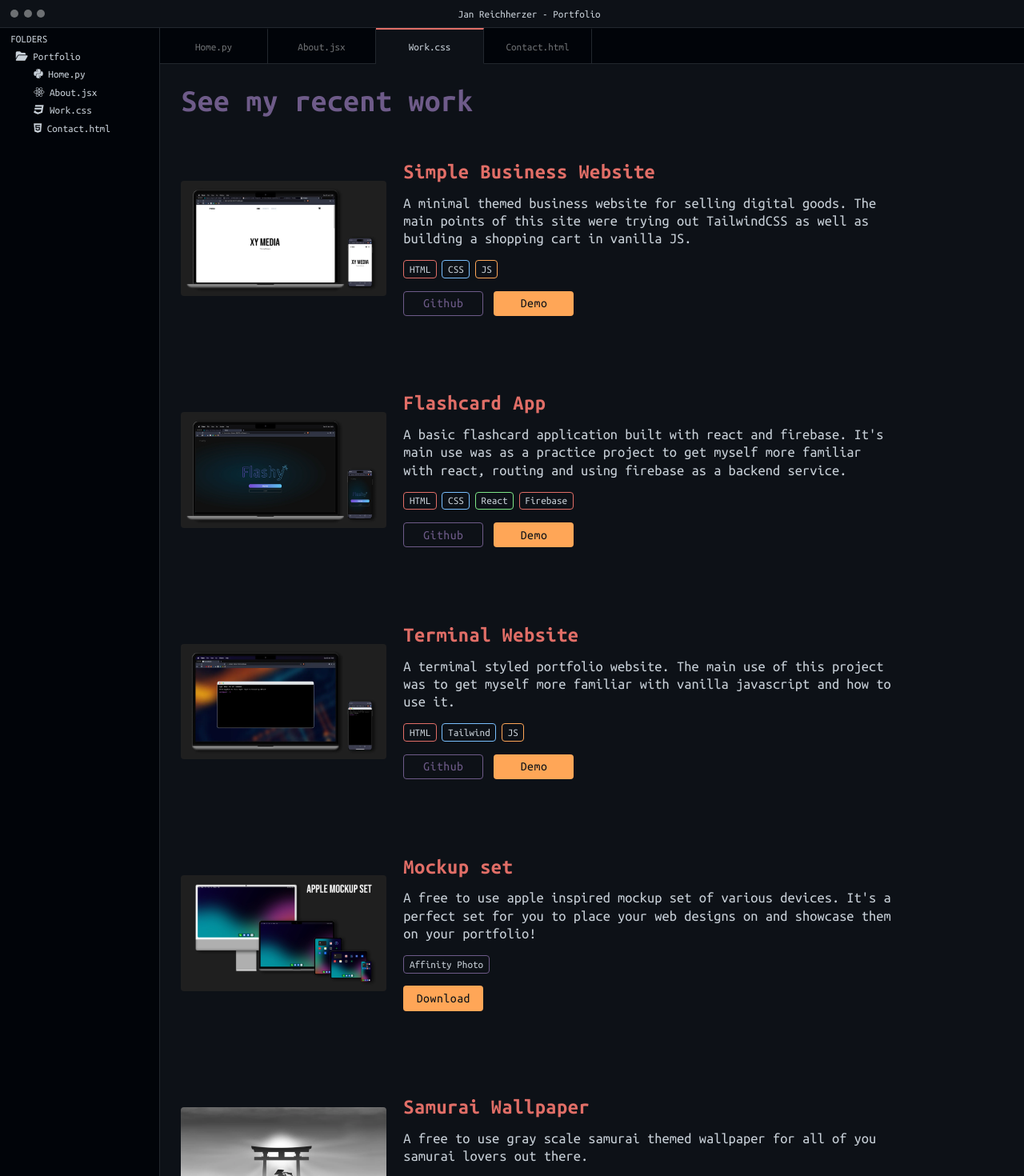
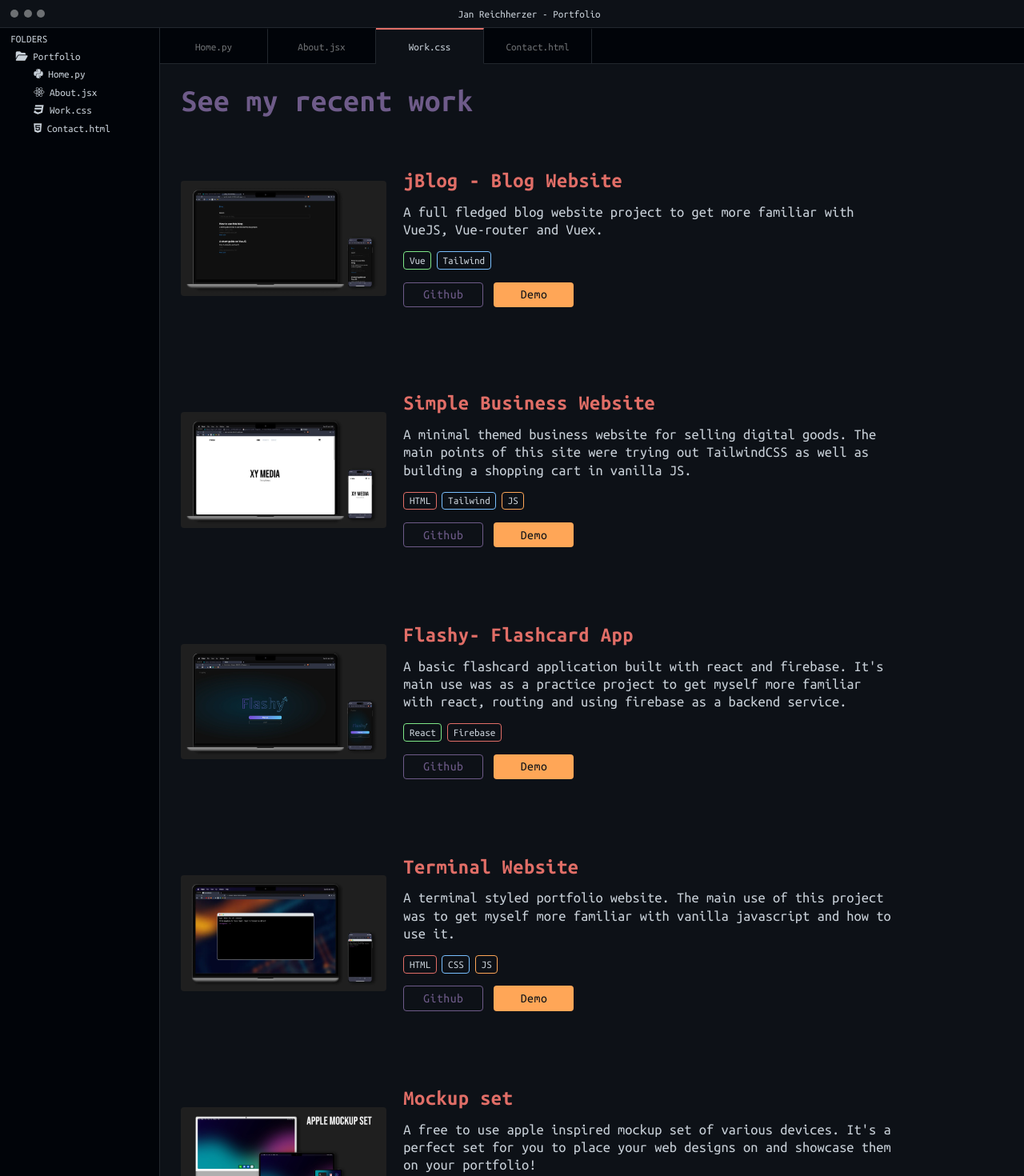
Before and after one commit to Lone1106/sublime-portfolio, a React (Create React App) app: page /work in a window 1280 px wide. Shown: the top 1470 px of the page at 80% size. Built offline with nearby package versions, Linux system fonts and the light colour scheme.

Commit message:
Added new project

```diff
--- a/package.json
+++ b/package.json
@@ -31,5 +31,8 @@
       "last 1 firefox version",
       "last 1 safari version"
     ]
+  },
+  "devDependencies": {
+    "@babel/plugin-proposal-private-property-in-object": "^7.21.11"
   }
 }
--- a/src/components/projects/Data.js
+++ b/src/components/projects/Data.js
@@ -1,8 +1,8 @@
 import FlashcardApp from "./img/Flashcard-app.webp";
 import XyMedia from "./img/XY-Media.webp";
-import SamuraiWallpaper from "./img/Samurai-Wallpaper.webp";
 import TerminalWebsite from "./img/Terminal-website.webp";
 import Mockups from "./img/Mockups.webp";
+import JBlog from "./img/jBlog.webp";
 
 export const dataDesign = [
   {
@@ -22,28 +22,33 @@ export const dataDesign = [
     download:
       "https://drive.google.com/drive/folders/1Ekqos6otfM-iPDgB3hLWPLztV-D7bExH?usp=share_link",
   },
-  {
-    id: 2,
-    img: SamuraiWallpaper,
-    alt: "Image of samurai wallpaper design",
-    title: "Samurai Wallpaper",
-    description:
-      "A free to use gray scale samurai themed wallpaper for all of you samurai lovers out there.",
-    software: [
-      {
-        id: 1,
-        color: "purple",
-        software: "Affinity Photo",
-      },
-    ],
-    download:
-      "https://drive.google.com/drive/folders/1RVRjNyu60PAgtwaDN5x58Dx3563UJkCy?usp=share_link",
-  },
 ];
 
 export const dataJS = [
   {
     id: 1,
+    img: JBlog,
+    alt: "Image of jBlog practice project",
+    title: "jBlog - Blog Website",
+    description:
+      "A full fledged blog website project to get more familiar with VueJS, Vue-router and Vuex.",
+    git: "https://github.com/Lone1106/jBlog",
+    demo: "https://fanciful-kataifi-874129.netlify.app/",
+    tech: [
+      {
+        id: 1,
+        color: "green",
+        tech: "Vue",
+      },
+      {
+        id: 2,
+        color: "blue",
+        tech: "Tailwind",
+      },
+    ],
+  },
+  {
+    id: 2,
     img: XyMedia,
     alt: "Image of simple business website design project",
     title: "Simple Business Website",
@@ -51,6 +56,55 @@ export const dataJS = [
       "A minimal themed business website for selling digital goods. The main points of this site were trying out TailwindCSS as well as building a shopping cart in vanilla JS.",
     git: "https://github.com/Lone1106/minimal-business",
     demo: "https://leafy-sprinkles-8fa441.netlify.app/",
+    tech: [
+      {
+        id: 1,
+        color: "red",
+        tech: "HTML",
+      },
+      {
+        id: 2,
+        color: "blue",
+        tech: "Tailwind",
+      },
+      {
+        id: 3,
+        color: "yellow",
+        tech: "JS",
+      },
+    ],
+  },
+  {
+    id: 3,
+    img: FlashcardApp,
+    alt: "Image of react flashcard app project",
+    title: "Flashy- Flashcard App",
+    description:
+      "A basic flashcard application built with react and firebase. It's main use was as a practice project to get myself more familiar with react, routing and using firebase as a backend service.",
+    git: "https://github.com/Lone1106/flashcard-app",
+    demo: "https://harmonious-platypus-6d8124.netlify.app",
+    tech: [
+      {
+        id: 1,
+        color: "green",
+        tech: "React",
+      },
+      {
+        id: 2,
+        color: "red",
+        tech: "Firebase",
+      },
+    ],
+  },
+  {
+    id: 4,
+    img: TerminalWebsite,
+    alt: "Image of terminal styled website project",
+    title: "Terminal Website",
+    description:
+      "A termimal styled portfolio website. The main use of this project was to get myself more familiar with vanilla javascript and how to use it.",
+    git: "https://github.com/Lone1106/terminal-website",
+    demo: "https://prismatic-kleicha-141b84.netlify.app/",
     tech: [
       {
         id: 1,
@@ -69,63 +123,4 @@ export const dataJS = [
       },
     ],
   },
-  {
-    id: 2,
-    img: FlashcardApp,
-    alt: "Image of react flashcard app project",
-    title: "Flashcard App",
-    description:
-      "A basic flashcard application built with react and firebase. It's main use was as a practice project to get myself more familiar with react, routing and using firebase as a backend service.",
-    git: "https://github.com/Lone1106/flashcard-app",
-    demo: "https://harmonious-platypus-6d8124.netlify.app",
-    tech: [
-      {
-        id: 1,
-        color: "red",
-        tech: "HTML",
-      },
-      {
-        id: 2,
-        color: "blue",
-        tech: "CSS",
-      },
-      {
-        id: 3,
-        color: "green",
-        tech: "React",
-      },
-      {
-        id: 4,
-        color: "red",
-        tech: "Firebase",
-      },
-    ],
-  },
-  {
-    id: 3,
-    img: TerminalWebsite,
-    alt: "Image of terminal styled website project",
-    title: "Terminal Website",
-    description:
-      "A termimal styled portfolio website. The main use of this project was to get myself more familiar with vanilla javascript and how to use it.",
-    git: "https://github.com/Lone1106/terminal-website",
-    demo: "https://prismatic-kleicha-141b84.netlify.app/",
-    tech: [
-      {
-        id: 1,
-        color: "red",
-        tech: "HTML",
-      },
-      {
-        id: 2,
-        color: "blue",
-        tech: "Tailwind",
-      },
-      {
-        id: 3,
-        color: "yellow",
-        tech: "JS",
-      },
-    ],
-  },
 ];
```
Also changed, not shown: src/components/projects/img/jBlog.webp (added), 1 other file (tests, documents, lock files or other folders).
